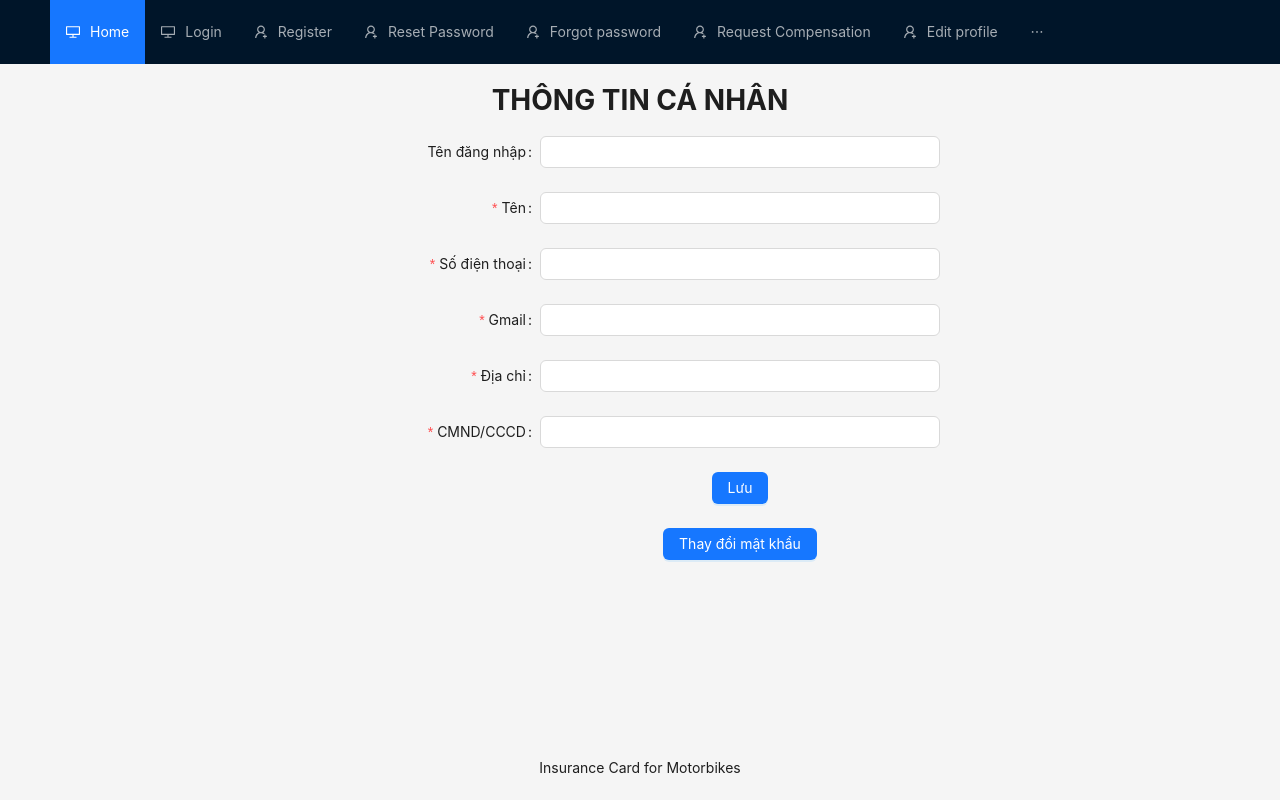
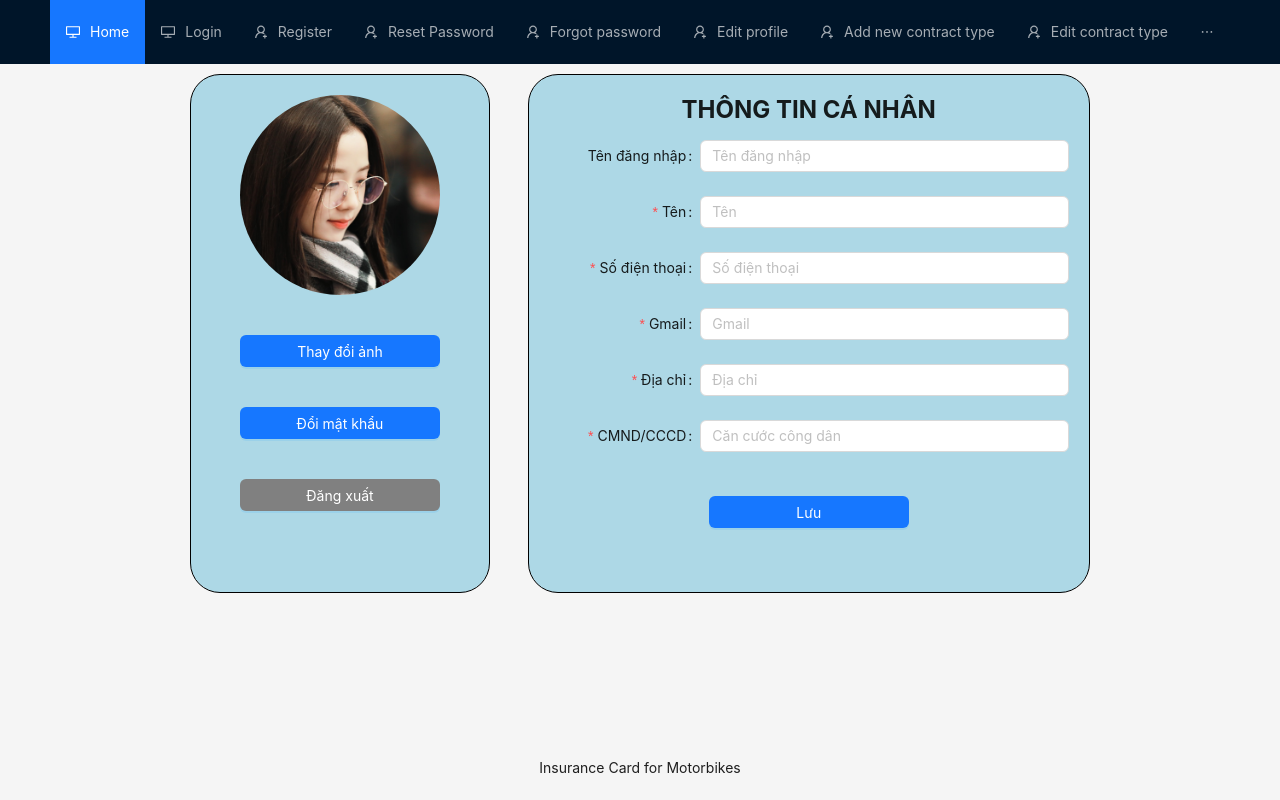
Before and after one commit to Annthe160639/FE_InsuranceCard, a React (Create React App) app: page /customer/profile in a window 1280 px wide. Built offline with nearby package versions, Linux system fonts and the light colour scheme.

Commit message:
edit profile, check compensation

```diff
--- a/src/App.js
+++ b/src/App.js
@@ -11,7 +11,6 @@ import ForgotPassword from "./screens/ForgotPassword";
 import store from "./redux/store";
 import ResetPasswordScreen from "./screens/ResetPasswordScreen";
 import RequestContractScreen from "./screens/RequestContractScreen";
-import RequestCompensation from "./screens/RequestCompensation";
 import EditProfileScreen from "./screens/EditProfileScreen";
 import AddContractTypeScreen from "./screens/AddContractTypeScreen";
 import EditContractTypeScreen from "./screens/EditContractTypeScreen";
@@ -35,14 +34,12 @@ export default function App() {
     getItem("register", <a href="/customer/register">Register</a>, <UserAddOutlined />),
     getItem("resetPassword", <a href="/customer/password/reset">Reset Password</a>, <UserAddOutlined />),
     getItem("forgotpassword", <a href="/forgotpassword">Forgot password</a>, <UserAddOutlined />),
-    getItem("requestCompensation", <a href="/customer/compensation/request">Request Compensation</a>, <UserAddOutlined />),
     getItem("editProfile", <a href="/customer/profile">Edit profile</a>, <UserAddOutlined />),
     getItem("addContractType", <a href="/manager/contract/type/add">Add new contract type</a>, <UserAddOutlined />),
     getItem("editContractType", <a href="/manager/contract/type/edit">Edit contract type</a>, <UserAddOutlined />),
-    getItem("editContractType", <a href="/staff/compensation/check">Check compensation</a>, <UserAddOutlined />),
+    getItem("checkCompensation", <a href="/staff/compensation/check">Check compensation</a>, <UserAddOutlined />),
 
   ];
-
   return (
     <ReduxProvider store={store}>
       <Router>
@@ -73,7 +70,6 @@ export default function App() {
                 <Route path="/customer/password/reset" element={<ResetPasswordScreen />} />
                 <Route path="/forgotpassword" element={<ForgotPassword />} />
                 <Route path="/customer/contract/request" element={<RequestContractScreen />} />
-                <Route path="/customer/compensation/request" element={<RequestCompensation />} />
                 <Route path="/customer/profile" element={<EditProfileScreen />} />
                 <Route path="/manager/contract/type/add" element={<AddContractTypeScreen />} />
                 <Route path="/manager/contract/type/edit" element={<EditContractTypeScreen />} />
--- a/src/screens/CheckCompensation/index.js
+++ b/src/screens/CheckCompensation/index.js
@@ -1,12 +1,14 @@
-import { Button, Form, Input } from "antd";
+import { Button, Form, Input, Select } from "antd";
 const onFinish = (values) => {
   console.log("Success:", values);
 };
 const onFinishFailed = (errorInfo) => {
   console.log("Failed:", errorInfo);
 };
-export default function CheckCompensationScreen(){
+export default function CheckCompensationScreen() {
   return (
+    <div>
+      <h1>YÊU CẦU ĐỀN BÙ</h1>
       <Form
         name="basic"
         labelCol={{
@@ -24,21 +26,68 @@ export default function CheckCompensationScreen(){
         onFinish={onFinish}
         autoComplete="off"
       >
+        <Form.Item label="Thông tin hợp đồng" name="contract">
+          <Input readOnly />
+        </Form.Item>
+        <Form.Item label="Ảnh" name="images">
+          <Input readOnly />
+        </Form.Item>
+        <Form.Item label="Địa điểm tai nạn" name="accidentAddress">
+          <Input readOnly />
+        </Form.Item>
+        <Form.Item label="Thời gian tai nạn" name="accidentAddress">
+          <Input type="date" readOnly />
+        </Form.Item>
         <Form.Item
-            label="Username"
-            name="username"
+            label="Mức độ tai nạn"
+            name="accidentLevel"
             rules={[
               {
                 required: true,
-                message: "Please input your username!",
+                message: "Hãy chọn mức độ tai nạn."
               },
             ]}
+            style={{
+              textAlign: 'left',
+            }}
         >
-            <Input />
+            <Select
+        defaultValue={"10%"}
+        style={{
+          textAlign: 'left',
+          width: 120,
+        }}
+        options={[
+              {
+                value: '10',
+                label: '10%',
+              },
+              {
+                value: '20',
+                label: '20%',
+              },
+              {
+                value: '30',
+                label: '30%',
+              },
+              {
+                value: '50',
+                label: '50%',
+              },
+              {
+                value: '70',
+                label: '70%',
+              },
+              {
+                value: '100',
+                label: '100%',
+              },
+        ]}
+      />
         </Form.Item>
-
-
-
+        <Form.Item label="Số tiền đền bù" name="payment">
+          <Input readOnly placeholder="Mức độ bảo hiểm * Mức độ tai nạn" />
+        </Form.Item>
         <Form.Item
           wrapperCol={{
             offset: 8,
@@ -46,9 +95,10 @@ export default function CheckCompensationScreen(){
           }}
         >
           <Button type="primary" htmlType="submit">
-              Submit
+            Chấp nhận
           </Button>
         </Form.Item>
       </Form>
+    </div>
   );
 }
--- a/src/screens/EditProfileScreen/index.js
+++ b/src/screens/EditProfileScreen/index.js
@@ -1,8 +1,30 @@
-import { Button, Form, Input, Row } from "antd";
-
+import { Button, Col, Form, Input, Row } from "antd";
+import './style.css'
 export default function EditProfileScreen() {
   return (
-    <div
+    <Row span={15}>
+      <Col span={8} className="left">
+        <div className="avatar">
+          <img src="../../jisoo.png"></img>
+
+
+
+        </div>
+        <Button type="primary" htmlType="submit">
+            Thay đổi ảnh
+          </Button>
+
+          <Button type="primary" htmlType="submit">
+            Đổi mật khẩu
+          </Button>
+
+          <Button className="logout" type="primary" htmlType="submit">
+
+            Đăng xuất
+          </Button>
+      </Col>
+      <Col span={15} className="right">
+      <div
 
       style={{
         textAlign: "center"
@@ -12,10 +34,10 @@ export default function EditProfileScreen() {
       <Form
         name="basic"
         labelCol={{
-          span: 8,
+          span: 7,
         }}
         wrapperCol={{
-          span: 16,
+          span: 17,
         }}
         style={{
           maxWidth: 600,
@@ -31,7 +53,7 @@ export default function EditProfileScreen() {
           name="username"
 
         >
-          <Input readOnly />
+          <Input readOnly placeholder="Tên đăng nhập" />
         </Form.Item>
 
         <Form.Item
@@ -44,7 +66,7 @@ export default function EditProfileScreen() {
             },
           ]}
         >
-          <Input />
+          <Input placeholder="Tên"/>
         </Form.Item>
         <Form.Item
           label="Số điện thoại"
@@ -56,7 +78,7 @@ export default function EditProfileScreen() {
             },
           ]}
         >
-          <Input />
+          <Input placeholder="Số điện thoại"/>
         </Form.Item>
         <Form.Item
           label="Gmail"
@@ -68,7 +90,7 @@ export default function EditProfileScreen() {
             },
           ]}
         >
-          <Input />
+          <Input placeholder="Gmail" />
         </Form.Item>
         <Form.Item
           label="Địa chỉ"
@@ -80,7 +102,7 @@ export default function EditProfileScreen() {
             },
           ]}
         >
-          <Input />
+          <Input placeholder="Địa chỉ"/>
         </Form.Item>
         <Form.Item
           label="CMND/CCCD"
@@ -92,15 +114,15 @@ export default function EditProfileScreen() {
             },
           ]}
         >
-          <Input />
+          <Input placeholder="Căn cước công dân"/>
         </Form.Item>
         <div
 
         >
         <Form.Item
           wrapperCol={{
-            offset: 8,
-            span: 16,
+
+            span: 24,
           }}
         >
 
@@ -109,18 +131,10 @@ export default function EditProfileScreen() {
             Lưu
           </Button>
         </Form.Item>
-        <Form.Item
-          wrapperCol={{
-            offset: 8,
-            span: 16,
-          }}
-        >
-          <Button type="primary" htmlType="submit">
-            Thay đổi mật khẩu
-          </Button>
-        </Form.Item>
+
         </div>
       </Form>
-    </div>
+    </div></Col>
+    </Row>
   );
 }
--- /dev/null
+++ b/src/screens/EditProfileScreen/style.css
@@ -0,0 +1,41 @@
+.ant-row {
+    max-width: 900px;
+    justify-content: space-between;
+    margin:10px auto;
+}
+
+.left, .right{
+    background-color: lightblue;
+    padding: 20px;
+    border: 1px solid black;
+    border-radius: 30px;
+    text-align: center;
+}
+img {
+    min-width:150px;
+    max-width:none;
+    height:200px;
+    margin:0 -100%;
+}
+.avatar {
+    margin: 0 auto 20px;
+    width:200px;
+    height:200px;
+    text-align:center;
+    border-radius:50%;
+    overflow:hidden;
+
+}
+
+button {
+    width: 200px;
+
+    margin: 20px auto;
+}
+h1 {
+    margin-top: 0px;
+    font-size: x-large;
+}
+.logout {
+    background-color: grey;
+}
--- a/src/screens/RequestCompensation/index.js
+++ /dev/null
@@ -1,76 +0,0 @@
-import React from "react";
-import { Form, Button, Input } from "antd";
-import { useNavigate } from "react-router-dom";
-import { useDispatch } from "react-redux";
-import { customerLogin } from "../../redux/features/customer";
-
-export default function RequestCpmpensation() {
-  const navigate = useNavigate();
-  const dispatch = useDispatch();
-  const form = Form.useForm();
-
-  const handleFormSubmit = ({ username, password }) => {
-    dispatch(customerLogin({ username, password })).then((res) => {
-      if (res) {
-        console.log(res);
-      }
-    });
-  };
-
-  return (
-    <Form
-      name="basic"
-      labelCol={{
-        span: 8,
-      }}
-      wrapperCol={{
-        span: 16,
-      }}
-      style={{
-        maxWidth: 600,
-      }}
-      initialValues={{
-        remember: true,
-      }}
-      onFinish={handleFormSubmit}
-      autoComplete="off"
-    >
-      <Form.Item
-        label="Username"
-        name="username"
-        rules={[
-          {
-            required: true,
-            message: "Please input your username!",
-          },
-        ]}
-      >
-        <Input />
-      </Form.Item>
-
-      <Form.Item
-        label="Password"
-        name="password"
-        rules={[
-          {
-            required: true,
-            message: "Please input your password!",
-          },
-        ]}
-      >
-        <Input.Password />
-      </Form.Item>
-
-      <Form.Item
-        wrapperCol={{
-          offset: 8,
-          span: 16,
-        }}
-      >
-        <Button type="primary" htmlType="submit">
-          Submit
-        </Button>
-      </Form.Item>
-    </Form>
-  );
-}
--- a/src/screens/RequestContractScreen/index.js
+++ b/src/screens/RequestContractScreen/index.js
@@ -8,7 +8,7 @@ const onFinishFailed = (errorInfo) => {
 };
 export default function RequestContractScreen() {
   return (
-    <div style={{backgroundColor: "lightsteelblue", textAlign: "center"}}>
+    <div style={{textAlign: "center"}}>
       <Form
         name="basic"
         labelCol={{
@@ -218,6 +218,8 @@ export default function RequestContractScreen() {
         >
           <Input />
         </Form.Item>
+
+        <h1 style={{color:"red"}}>TỔNG PHÍ THỰC THU (GỒM VAT): <span></span>VNĐ</h1>
         <Form.Item
           wrapperCol={{
             offset: 6,
```
Also changed, not shown: public/jisoo.png (added). Lines whose indentation alone changed are shown as unchanged.
